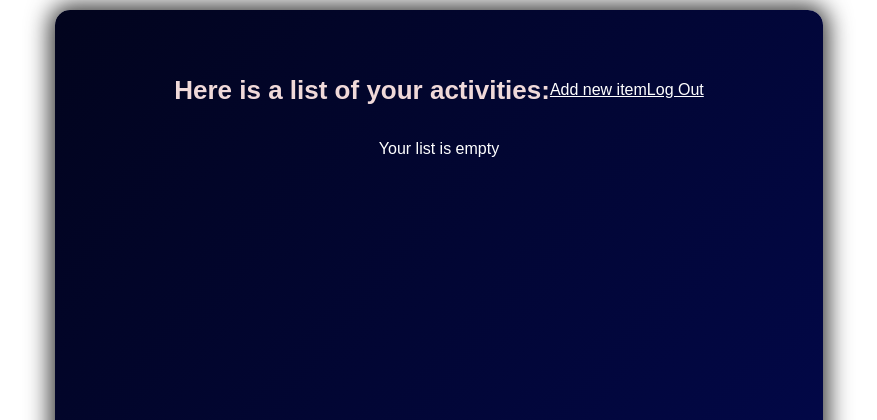
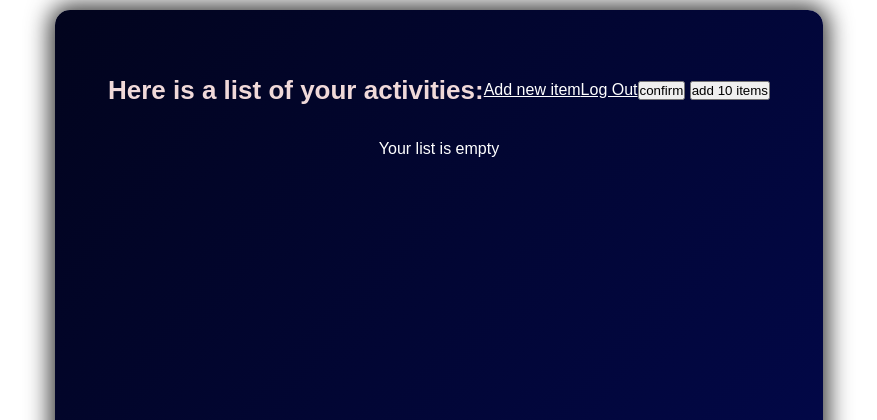
Before and after one commit to Damiant94/TodoList, a Django app: page /TodoList/items in a window 1280 px wide. Shown: the top 420 px of the page, without its empty margins (201-1078 px from the left). Run offline with Django 3.2, Linux system fonts and the light colour scheme; a user stored in the database is signed in; data comes from the database, SQL or seed files in the repository; both versions use the stored data as it was after the commit; data that the repository does not hold is empty.

Commit message:
items can be added and deleted

```diff
--- a/TodoList/TodoList/settings.py
+++ b/TodoList/TodoList/settings.py
@@ -11,6 +11,7 @@ https://docs.djangoproject.com/en/3.1/ref/settings/
 """
 
 from pathlib import Path
+
 
 # Build paths inside the project like this: BASE_DIR / 'subdir'.
 BASE_DIR = Path(__file__).resolve().parent.parent
--- a/TodoList/TodoListApp/static/TodoListApp/script.js
+++ b/TodoList/TodoListApp/static/TodoListApp/script.js
@@ -1,32 +1,26 @@
-
-// document.querySelector(".main-items").addEventListener("click", function(e) {
-//   if(e.target && e.target.nodeName === "I") {
-//     e.target.parentElement.parentElement.style.display = "none";
-//    }
-// })
-
-
 
 // Start with first item
 let counter = 1;
 
 // Load posts 3 items at a time
-const quantity = 3;
+var quantity = 3;
 
 // When DOM loads, render the first 3 items
-document.addEventListener('DOMContentLoaded', load);
+document.addEventListener('DOMContentLoaded', load(quantity));
 var empty = true;
+var removed = [];
+delete_item_listener();
+
 
 // If scrolled to bottom, load the next 3 items
 window.onscroll = () => {
   if (window.innerHeight + window.scrollY >= document.body.offsetHeight) {
-      load();
+    load(quantity);
   }
 };
 
 // Load next set of items
-function load() {
-  delete_item_listener();
+function load(quantity) {
 
   // Set start and end item numbers, and update counter
 
@@ -63,7 +57,7 @@ function add_item(content) {
   item.className = "todo-item";
   item.innerHTML =
     `<p hidden class="id">${content.id}</p>
-    <div class="x-wrapper">
+    <div name="delete-button" value="${content.id}" class="x-wrapper">
       <i class="far fa-times-circle"></i>
     </div>
     <h2 name="name" class="todo-item-name">${content.name}</h2>
@@ -81,9 +75,22 @@ function delete_item_listener() {
       const itemElement = e.target.parentElement.parentElement;
 
       const item_id = itemElement.querySelector('.id').innerHTML;
+      removed.push(item_id);
 
       itemElement.style.animationPlayState = 'running';
       itemElement.addEventList;
+
+      // document.querySelectorAll(".x-wrapper").style.pointerEvents = 'none';
+      for (item of document.querySelectorAll(".x-wrapper")) {
+        item.style.pointerEvents = 'none';
+      }
+
+      setTimeout(() => {
+        let todoitemsLen = document.querySelector(".main-items").querySelectorAll(".todo-item").length
+        if (todoitemsLen === 3) {
+          load(1);
+        };
+      }, 0);
 
       setTimeout(() => {
         itemElement.innerHTML = '';
@@ -91,11 +98,20 @@ function delete_item_listener() {
 
       setTimeout(() => {
         itemElement.remove();
-      }, 2000)
+      }, 2000);
+
+      setTimeout(() => {
+        for (item of document.querySelectorAll(".x-wrapper")) {
+          item.style.pointerEvents = 'auto';
+        }
+      }, 2000);
+
+    }
 
 
-
-      // e.target.parentElement.parentElement.style.display = "none";
+    let confirm_button = document.querySelector(".confirm-delete-button")
+    if (removed.length > 0){
+      confirm_button.value = removed.join();
     }
   });
 }
--- a/TodoList/TodoListApp/static/TodoListApp/style.css
+++ b/TodoList/TodoListApp/static/TodoListApp/style.css
@@ -57,6 +57,10 @@ a {
   display: flex;
   flex-direction: column;
   align-items: center;
+}
+
+.main-items {
+  flex-direction: column-reverse;
 }
 
 .main-items .todo-item,
@@ -187,6 +191,9 @@ a {
   font-size: 15px;
   transition: all 0.2s;
   cursor: pointer;
+  border: none;
+  color: #fff;
+  background-color: transparent;
 }
 
 .main-items .todo-item .x-wrapper:hover {
--- a/TodoList/TodoListApp/templates/TodoListApp/items.html
+++ b/TodoList/TodoListApp/templates/TodoListApp/items.html
@@ -8,6 +8,12 @@
       <a href="{% url 'newitem' %}">Add new item</a>
       <br>
       <a href="{% url 'logout' %}">Log Out</a>
+      <form action="{% url 'items' %}" method="post">
+        {% csrf_token %}
+        <button class="confirm-delete-button" value="" name="confirm-delete-button">confirm</button>
+        <button class="add-10-items" value="add-10-items" name="add-10-items">add 10 items</button>
+      </form>
+
     </header>
     <main class="main main-items">
 
--- a/TodoList/TodoListApp/urls.py
+++ b/TodoList/TodoListApp/urls.py
@@ -9,5 +9,4 @@ urlpatterns = [
     path("register", views.signup, name="register"),
     path("logout", views.logout_view, name="logout"),
     path("itemslist", views.itemslist, name="itemslist")
-    # url(r'^signup/$', core_views.signup, name='signup'),
 ]
--- a/TodoList/TodoListApp/views.py
+++ b/TodoList/TodoListApp/views.py
@@ -35,6 +35,19 @@ def logout_view(request):
 def items(request):
   if not request.user.is_authenticated:
     return HttpResponseRedirect(reverse("login"))
+
+  if request.method == "POST":
+    if (request.POST.get("add-10-items")):
+      for i in range(10):
+        item = Item(user=request.user, name=f"name{i}", details=f"details{i}", date="2018-07-22")
+        item.is_active = True
+        item.save()
+      return HttpResponseRedirect(reverse("items"))
+
+    if (request.POST.get("confirm-delete-button")):
+      list_to_remove = request.POST.get("confirm-delete-button").split(",")
+      Item.objects.filter(id__in = list_to_remove).delete()
+      return HttpResponseRedirect(reverse("items"))
 
   return render(request, "TodoListApp/items.html", {
     "items": Item.objects.select_related().filter(user=request.user.id)
@@ -89,6 +102,3 @@ def signup(request):
   else:
     form = UserCreateForm()
   return render(request, "TodoListApp/register.html", {'form': form})
-
-  def delete(request):
-    return null
```
Also changed, not shown: TodoList/db.sqlite3.
